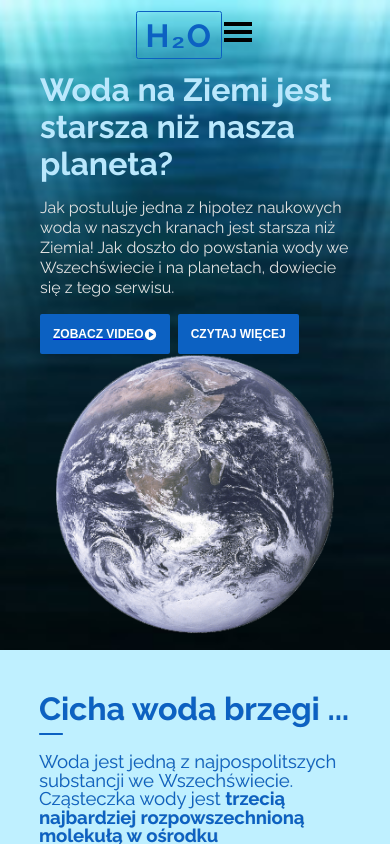
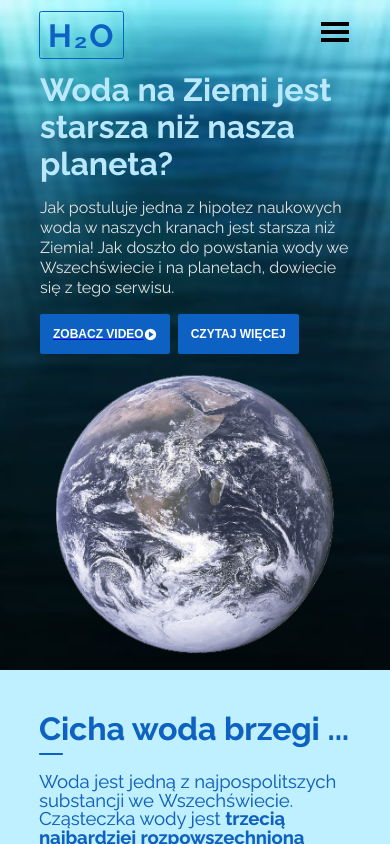
Before and after one commit to AdamBabinicz/woda, a React (Create React App) app: page / in a window 390 px wide. Built offline with nearby package versions, Linux system fonts and the light colour scheme.

Commit message:
zmiana położenia hamburgera

```diff
--- a/src/styles/components/Navbar.scss
+++ b/src/styles/components/Navbar.scss
@@ -7,7 +7,7 @@
 
   .col {
     display: flex;
-    justify-content: center;
+    justify-content: space-between;
     align-items: center;
 
     .collapseble-button {
--- a/src/styles/sections/Starter.scss
+++ b/src/styles/sections/Starter.scss
@@ -70,6 +70,7 @@
         align-items: center;
 
         img {
+          margin-top: 2.5rem;
           // height: 25rem;
           // width: 25rem;
         }
```
